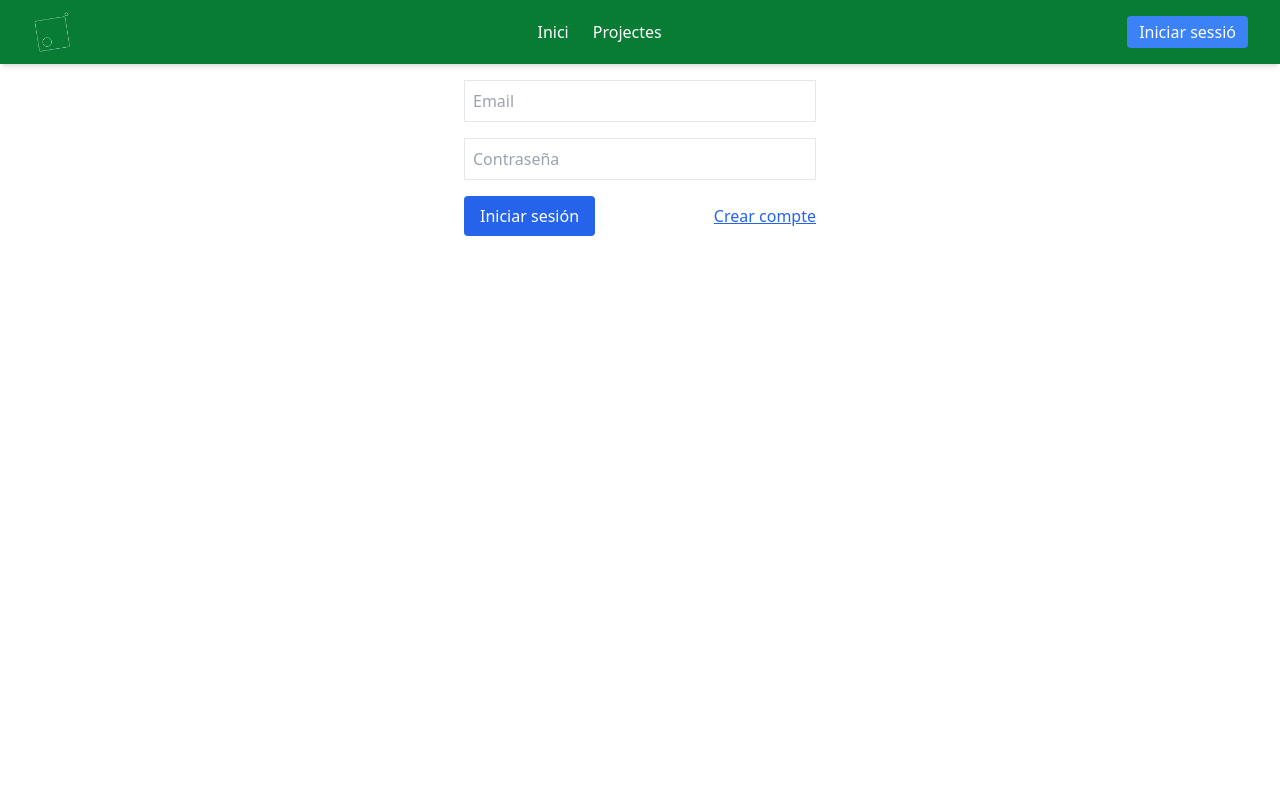
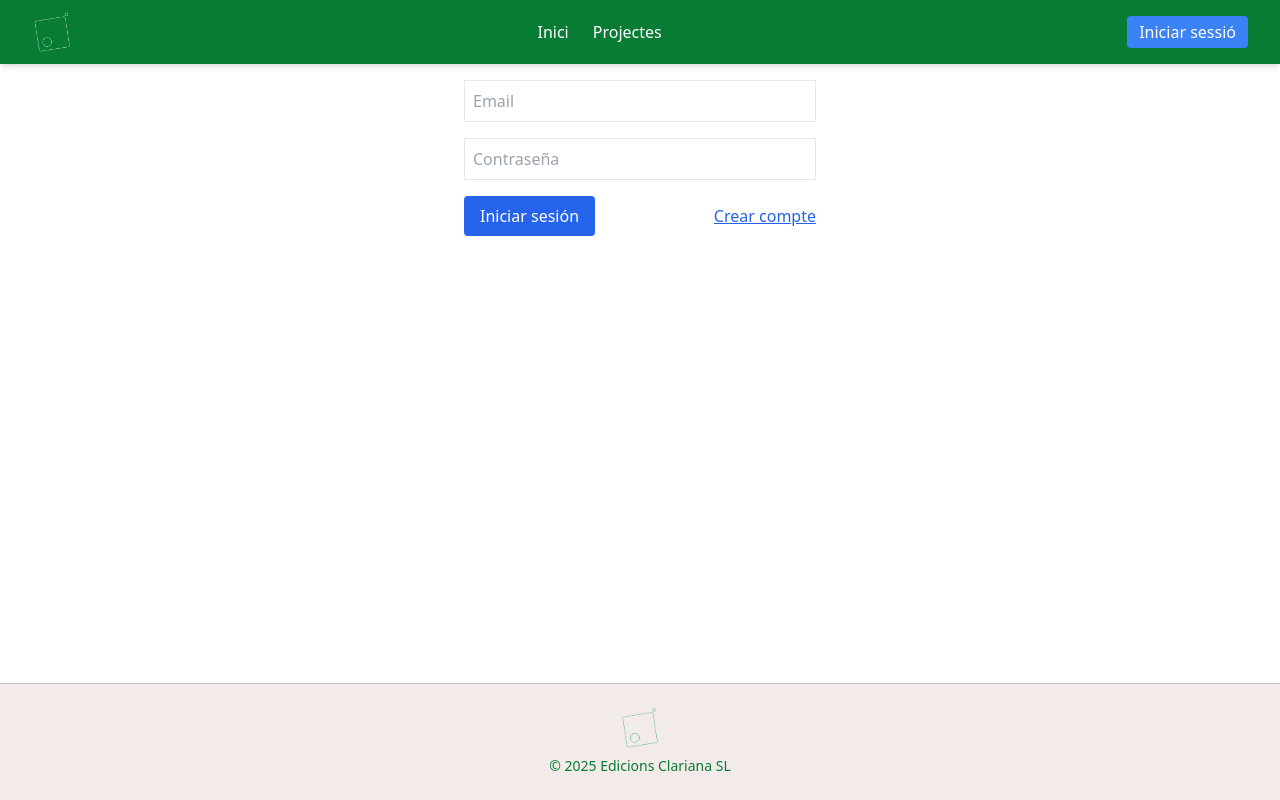
Before and after one commit to justmove1987/9-pf, a React (Vite) app in the folder front/mi-app/: page /login in a window 1280 px wide. Built offline with nearby package versions, Linux system fonts and the light colour scheme.

Commit message:
Refactor code structure for improved readability and maintainability

```diff
--- a/front/mi-app/package.json
+++ b/front/mi-app/package.json
@@ -10,6 +10,8 @@
     "preview": "vite preview"
   },
   "dependencies": {
+    "@ckeditor/ckeditor5-build-classic": "^41.4.2",
+    "@ckeditor/ckeditor5-react": "^11.0.0",
     "@tiptap/react": "^3.6.1",
     "@tiptap/starter-kit": "^3.6.1",
     "axios": "^1.12.2",
--- a/front/mi-app/src/App.tsx
+++ b/front/mi-app/src/App.tsx
@@ -3,41 +3,47 @@
 import Home from "./pages/Home";
 import Projects from "./pages/Projects";
 import Admin from "./pages/Admin";
-import Dashboard from "./pages/Dashboard";  // ✅ nuevo import
+import Dashboard from "./pages/Dashboard";
 import LoginForm from "./components/LoginForm";
 import Register from "./pages/Register";
 import Header from "./components/Header";
 import UserPanel from "./pages/UserPanel";
 import EditorPost from "./pages/EditorPost";
+import Footer from "./components/Footer";
 
 type PrivateProps = { children: React.ReactNode; requiredRole?: string };
 
 const PrivateRoute = ({ children, requiredRole }: PrivateProps) => {
   const { user } = useAuth();
   if (!user) return <Navigate to="/login" />;
-  if (requiredRole && user.role !== requiredRole)
-    return <Navigate to="/" />; // o página de “no autorizado”
+  if (requiredRole && user.role !== requiredRole) return <Navigate to="/" />;
   return <>{children}</>;
 };
 
 export default function App() {
   return (
+    <BrowserRouter>
+      {/* Contenedor flex para que el footer quede pegado al fondo */}
+      <div className="flex flex-col min-h-screen">
+        <Header />
 
-    <BrowserRouter>
-    <Header />
+        {/* main crece para ocupar el espacio entre header y footer */}
+        <main className="flex-1">
           <Routes>
             <Route path="/" element={<Home />} />
             <Route path="/projects" element={<Projects />} />
             <Route path="/login" element={<LoginForm />} />
             <Route path="/register" element={<Register />} />
+
             <Route
               path="/editorPost"
               element={
-            <PrivateRoute>     {/* si vols que només loguejats hi entrin */}
+                <PrivateRoute>
                   <EditorPost />
                 </PrivateRoute>
               }
             />
+
             <Route
               path="/user"
               element={
@@ -47,7 +53,6 @@
               }
             />
 
-        {/* 🔒 Rutas protegidas */}
             <Route
               path="/admin"
               element={
@@ -56,15 +61,20 @@
                 </PrivateRoute>
               }
             />
+
             <Route
               path="/dashboard"
               element={
                 <PrivateRoute>
-              <Dashboard />   {/* ✅ nueva página para gestión de proyectos */}
+                  <Dashboard />
                 </PrivateRoute>
               }
             />
           </Routes>
+        </main>
+
+        <Footer />
+      </div>
     </BrowserRouter>
   );
 }
--- a/front/mi-app/src/components/Footer.tsx
+++ b/front/mi-app/src/components/Footer.tsx
@@ -0,0 +1,23 @@
+import logo from "../assets/fondo.png";
+
+export default function Footer() {
+  return (
+    <footer className="bg-[#f3eaea] text-center py-6 border-t border-[#d3bdbd]">
+      <div className="max-w-7xl mx-auto px-4">
+        {/* Logo */}
+        <div className="flex justify-center mb-2">
+          <img
+            src={logo}
+            alt="Logo Edicions Clariana"
+            className="h-10 w-auto"
+          />
+        </div>
+
+        {/* Copyright */}
+        <p className="text-sm text-[#087c35]">
+          © {new Date().getFullYear()} Edicions Clariana SL
+        </p>
+      </div>
+    </footer>
+  );
+}
--- a/front/mi-app/src/pages/EditorPost.tsx
+++ b/front/mi-app/src/pages/EditorPost.tsx
@@ -1,8 +1,8 @@
 import { useState } from "react";
 import { useAuth } from "../context/useAuth";
 import { useDropzone } from "react-dropzone";
-import { EditorContent, useEditor } from "@tiptap/react";
-import StarterKit from "@tiptap/starter-kit";
+import ClassicEditor from "@ckeditor/ckeditor5-build-classic";
+import { CKEditor } from "@ckeditor/ckeditor5-react";
 
 export default function EditorPost() {
   const { user } = useAuth();
@@ -10,12 +10,7 @@
   const [author, setAuthor] = useState(user?.name || "");
   const [imageFile, setImageFile] = useState<File | null>(null);
   const [message, setMessage] = useState("");
-
-  // --- Tiptap editor ---
-  const editor = useEditor({
-    extensions: [StarterKit],
-    content: "<p>Escriu el teu contingut aquí...</p>",
-  });
+  const [content, setContent] = useState("<p>Escriu el teu contingut aquí...</p>");
 
   // Imagen de portada
   const { getRootProps, getInputProps } = useDropzone({
@@ -25,10 +20,6 @@
 
   const handleSubmit = async (e: React.FormEvent) => {
     e.preventDefault();
-    if (!editor) return;
-
-    // Contenido HTML de Tiptap
-    const content = editor.getHTML();
 
     let imageUrl = "";
     if (imageFile) {
@@ -53,7 +44,7 @@
       setTitle("");
       setAuthor(user?.name || "");
       setImageFile(null);
-      editor.commands.setContent("");
+      setContent("");
     } catch (err) {
       console.error(err);
       setMessage("❌ Error creant el projecte");
@@ -94,9 +85,17 @@
           )}
         </div>
 
-        {/* Editor Tiptap */}
+        {/* ✅ CKEditor */}
         <div className="border p-2 bg-white rounded">
-          {editor && <EditorContent editor={editor} />}
+          <CKEditor
+          // eslint-disable-next-line @typescript-eslint/no-explicit-any
+          editor={ClassicEditor as any}
+          data={content}
+          onChange={(_, editor) => setContent(editor.getData())}
+        />
+
+
+
         </div>
 
         <button
```
Also changed, not shown: front/mi-app/src/assets/fondo.png (added), 1 other file (tests, documents, lock files or other folders). Lines whose indentation alone changed are shown as unchanged.
